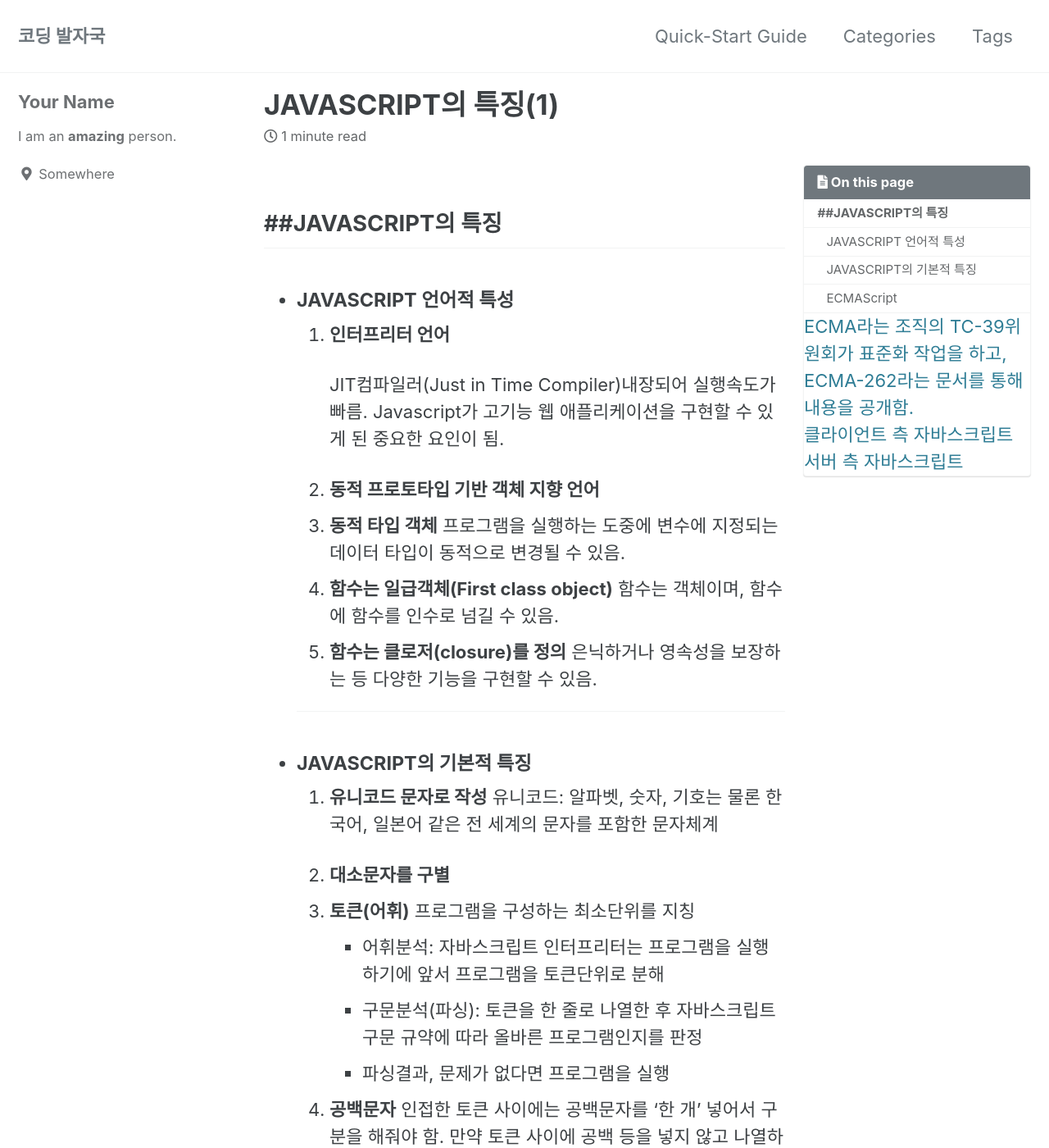
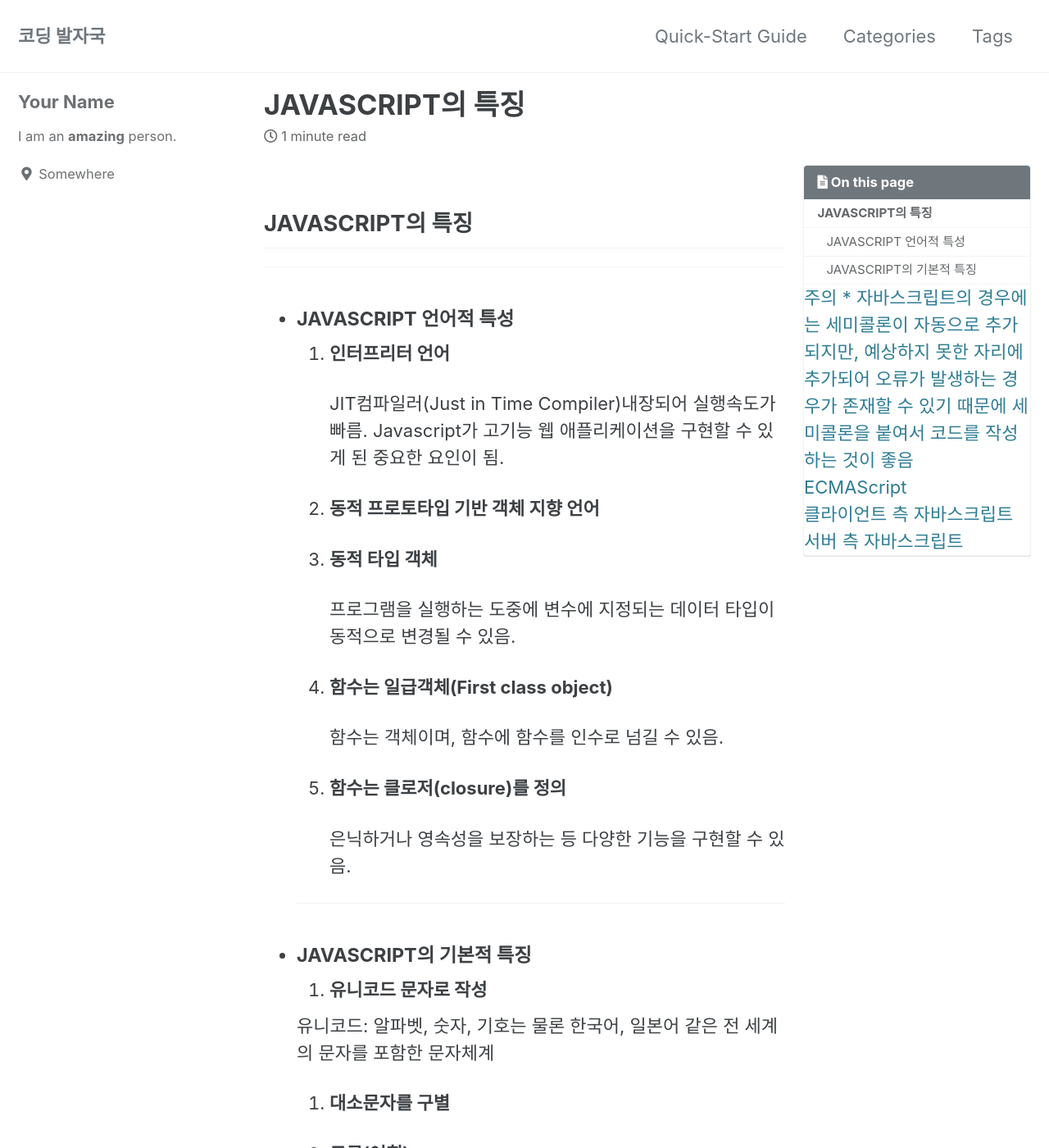
Before and after one commit to dareunk/dareunk.github.io, a Jekyll site: the page built from _posts/2021-07-17-js features1.md, in a window 1280 px wide and 1400 px high. Shown: the whole window at 82% size. Built offline with Jekyll 4.4.1, drawn with Linux system fonts in a browser that asks for light colours; cached includes are drawn as plain includes; some of the changed text lies outside the part shown.

Commit message:
rewrite js features

```diff
--- a/_posts/2021-07-17-js features1.md
+++ b/_posts/2021-07-17-js features1.md
@@ -1,5 +1,5 @@
 ---
-title: "JAVASCRIPT의 특징(1)"
+title: "JAVASCRIPT의 특징"
 category:
     - Javascript
 tag:
@@ -8,7 +8,7 @@ tag:
 toc: true
 ---
 
-##JAVASCRIPT의 특징
+## JAVASCRIPT의 특징
 ---
 
 * ####  JAVASCRIPT 언어적 특성
@@ -16,55 +16,77 @@ toc: true
 
     1. **인터프리터 언어**
 
-        JIT컴파일러(Just in Time Compiler)내장되어 실행속도가 빠름.
+       JIT컴파일러(Just in Time Compiler)내장되어 실행속도가 빠름.
         Javascript가 고기능 웹 애플리케이션을 구현할 수 있게 된 중요한 요인이 됨.
-    <br>
+
+
     2. **동적 프로토타입 기반 객체 지향 언어**
-    <br>
+
+
     3. **동적 타입 객체**
+
         프로그램을 실행하는 도중에 변수에 지정되는 데이터 타입이 동적으로 변경될 수 있음.
-    <br>
+
+
     4. **함수는 일급객체(First class object)**
+
         함수는 객체이며, 함수에 함수를 인수로 넘길 수 있음.
-    <br>
+
+
     5. **함수는 클로저(closure)를 정의**
+
         은닉하거나 영속성을 보장하는 등 다양한 기능을 구현할 수 있음.
 
     ---
 * #### JAVASCRIPT의 기본적 특징
 
     1. **유니코드 문자로 작성**
+
     유니코드: 알파벳, 숫자, 기호는 물론 한국어, 일본어 같은 전 세계의 문자를 포함한 문자체계
 
     2. **대소문자를 구별**
-    <br>
+
+
     3. **토큰(어휘)**
+
         프로그램을 구성하는 최소단위를 지칭
-        <br>
+
+
+
         - 어휘분석: 자바스크립트 인터프리터는 프로그램을 실행하기에 앞서 프로그램을 토큰단위로 분해
         - 구문분석(파싱): 토큰을 한 줄로 나열한 후 자바스크립트 구문 규약에 따라 올바른 프로그램인지를 판정
         - 파싱결과, 문제가 없다면 프로그램을 실행
-    <br>
+
+
     4. **공백문자**
+
         인접한 토큰 사이에는 공백문자를 '한 개' 넣어서 구분을 해줘야 함.
         만약 토큰 사이에 공백 등을 넣지 않고 나열하기만 하면 토큰을 판별할 수 없어 오류가 발생
-    <br>
+
+
     5. **세미콜론**
+
         자바스크립트의 문장은 세미콜론(;)으로 끝남.
-        \
+
+
          _주의_ * 자바스크립트의 경우에는 세미콜론이 자동으로 추가되지만, 예상하지 못한 자리에 추가되어 오류가 발생하는 경우가 존재할 수 있기 때문에 세미콜론을 붙여서 코드를 작성하는 것이 좋음
 ---
 * #### ECMAScript
 
     1. 자바스크립트의 핵심 기술을 규정
+
     2. ECMA라는 조직의 TC-39위원회가 표준화 작업을 하고, ECMA-262라는 문서를 통해 내용을 공개함.
+
 ---
 
 * #### 클라이언트 측 자바스크립트
 
     1. 웹브라우저에서 동작하는 자바스크립트
+
     2. ECMAScript와 API(Application Program Interface)로 구성
-       \
+
+
+
         API (아래 외에도 HTML5에 규정된 다양한 API존재)
         - window interface: 브라우저 또는 창을 조작하는 기능을 제공
         -DOM: HTML문서의 요소를 제어하는 기능을 제공
@@ -73,8 +95,11 @@ toc: true
 ---
 
 * #### 서버 측 자바스크립트
+
     웹서버에서 동작하는 자바스크립트
 
     * **node.js**: 구글이 개발한 자바스크립트 환경
+
     * **Rhino**: 오픈소스로 개발되어 현재는 Mozilla가 관리하고 있는 자바스크립트 환경
+
     * **Aptana Jaxer**: Aptana사가 개발하고, 현재는 오픈소스로 개발되고 있는 자바스크립트 환경
```
